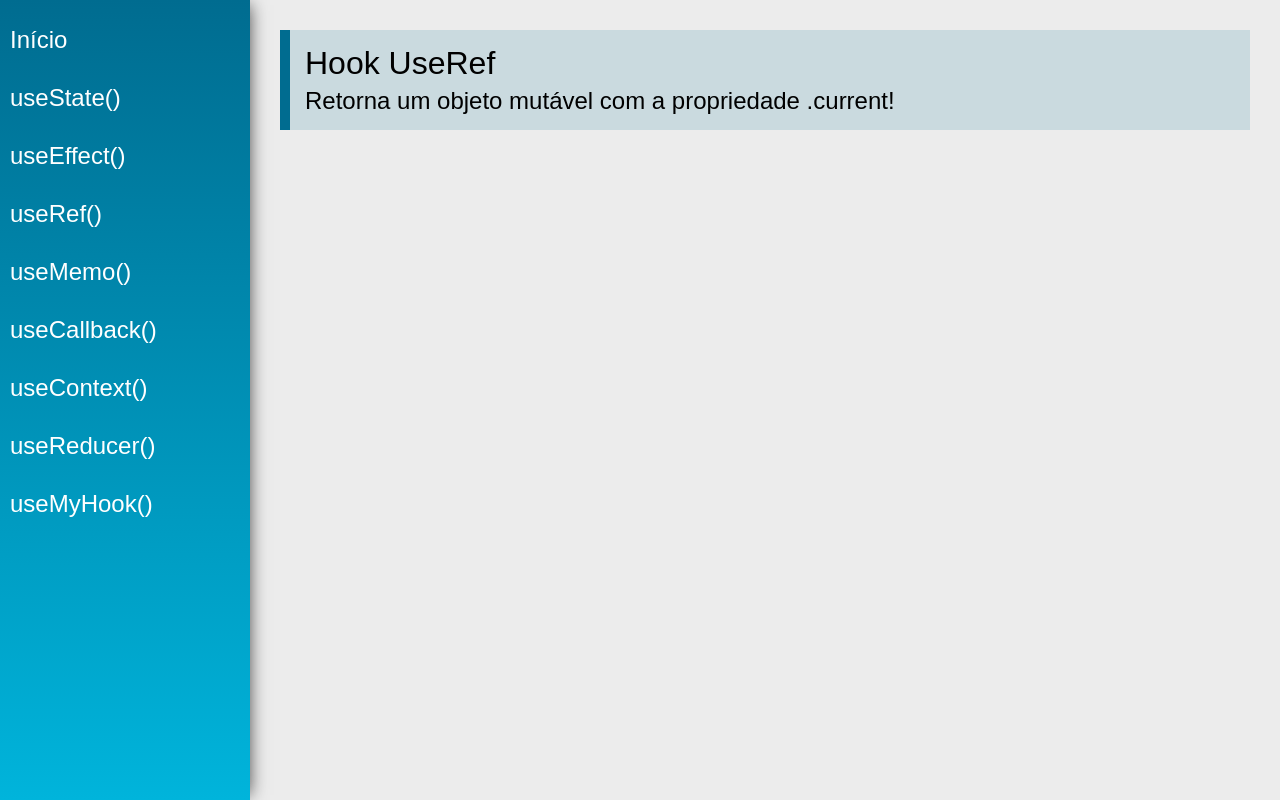
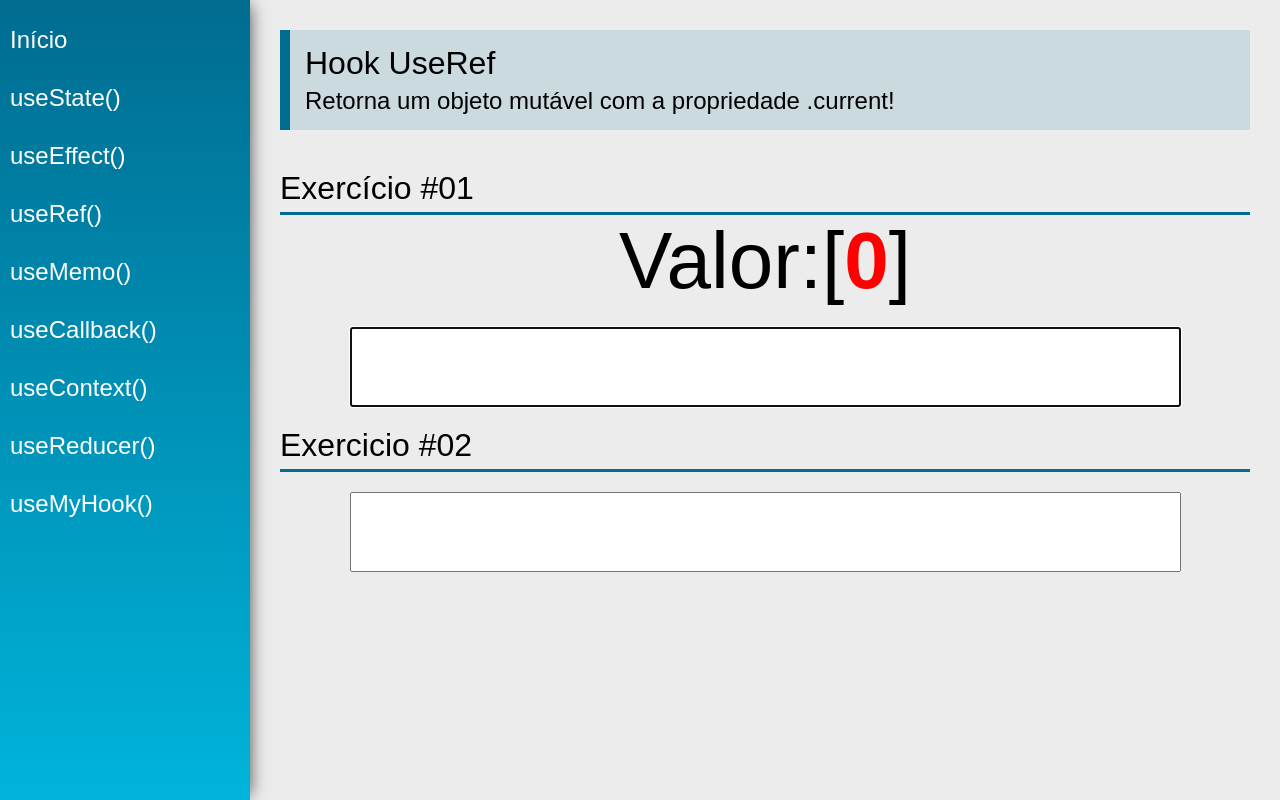
Before and after one commit to matheus-ileck-flooxai/react-hooks, a React (Create React App) app: page /useRef in a window 1280 px wide. Built offline with nearby package versions, Linux system fonts and the light colour scheme.

Commit message:
feat: add useRef examples

```diff
--- a/src/views/examples/UseRef.jsx
+++ b/src/views/examples/UseRef.jsx
@@ -1,13 +1,58 @@
-import React from 'react'
+import React, { useEffect, useRef, useState } from 'react'
 import PageTitle from '../../components/layout/PageTitle'
+import SectionTitle from '../../components/layout/SectionTitle'
+
+const merge = function(s1,s2){
+
+    return [...s1].map(function(e, i){
+        return `${e}${s2[i]|| ""}`
+    }).join("")
+
+}
 
 const UseRef = (props) => {
+
+    const [value1, setValue1] = useState("")
+    const [value2, setValue2] = useState("")
+
+    const count = useRef(0)
+    const myInput1 = useRef(null)
+    const myInput2 = useRef(null)
+
+    useEffect(function(){
+        count.current = count.current + 1
+        myInput2.current.focus()
+    }, [value1])
+
+    useEffect(function(){
+        count.current = count.current + 1
+        myInput1.current.focus()
+
+    }, [value2])
+
     return (
         <div className="UseRef">
             <PageTitle
                 title="Hook UseRef"
                 subtitle="Retorna um objeto mutável com a propriedade .current!"
             />
+
+            <SectionTitle title="Exercício #01"></SectionTitle>
+
+            <div className="center">
+                <div>
+                    <span className="text">Valor:</span>
+                    <span className="text">{merge(value1, value2)}[</span>
+                    <span className="text red">{count.current}</span>
+                    <span className="text">]</span>
+                </div>
+
+                <input type="text" ref={myInput1} className="input" value={value1} onChange={e => setValue1(e.target.value)} />
+            </div>
+            <SectionTitle title="Exercicio #02"></SectionTitle>
+            <div className="center">
+                <input type="text" ref={myInput2} className="input" value={value2} onChange={e => setValue2(e.target.value)}/>
+            </div>
         </div>
     )
 }
```
